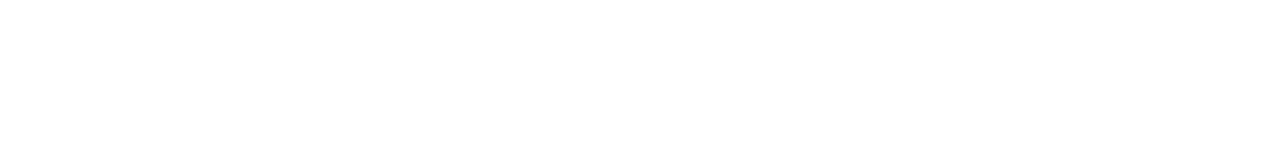
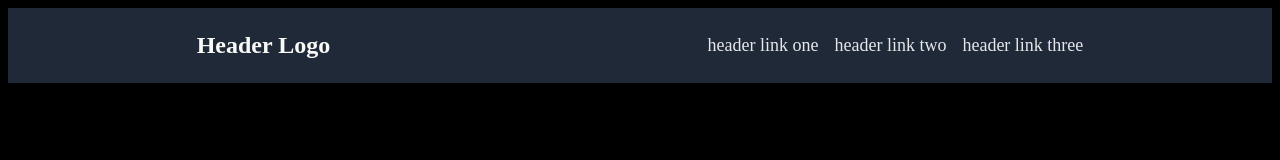
Before and after one commit to leamuno/landing-page, a plain HTML site: page index.html in a window 1280 px wide. Drawn offline with Linux system fonts and the light colour scheme.

Commit message:
Fill in header elements and give intial style

```diff
--- a/css/style.css
+++ b/css/style.css
@@ -0,0 +1,28 @@
+body {
+    display: flex;
+    flex-direction: column;
+    background-color: black;
+}
+
+.header {
+    display: flex;
+    justify-content: space-around;
+    background-color: #1F2937;
+    align-items: center;
+}
+
+.logo {
+    font-size: 24px;
+    color: #F9FAF8;
+    font-weight: bold;
+}
+
+ul {
+    list-style: none;
+    display: flex;
+    font-size: 18px;
+    color: #E5E7EB;
+    gap: 16px;
+    padding: 0;
+    margin: 0;
+}
--- a/index.html
+++ b/index.html
@@ -7,7 +7,12 @@
     </head>
     <body>
         <div class="header">
-
+            <p class="logo">Header Logo</p>
+            <ul>
+                <li>header link one</li>
+                <li>header link two</li>
+                <li>header link three</li>
+            </ul>
         </div>
         <div class="preview">
 
```
